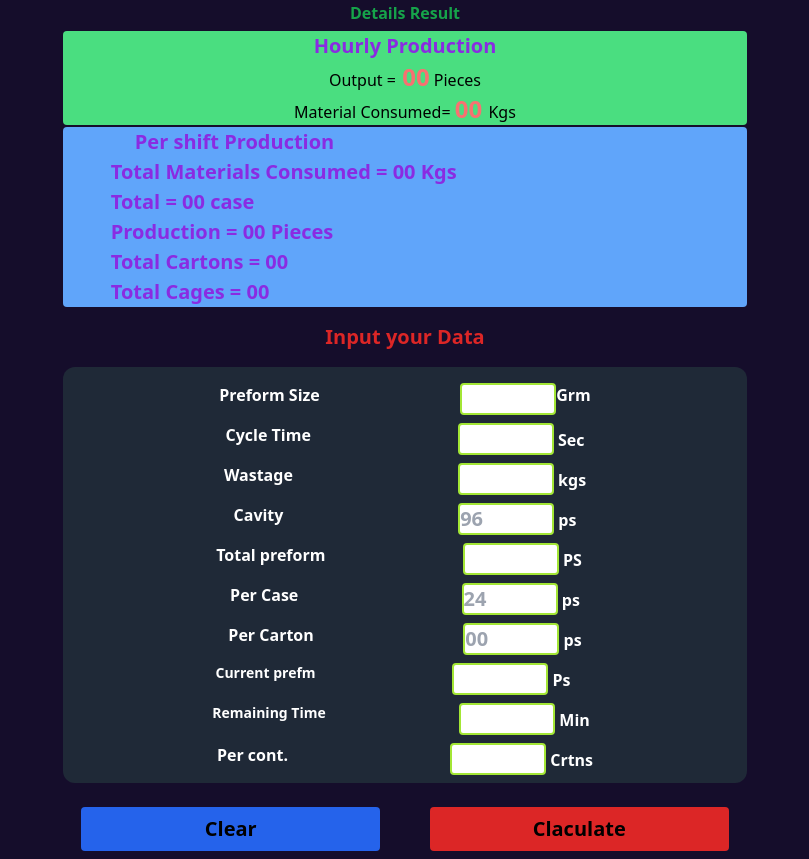
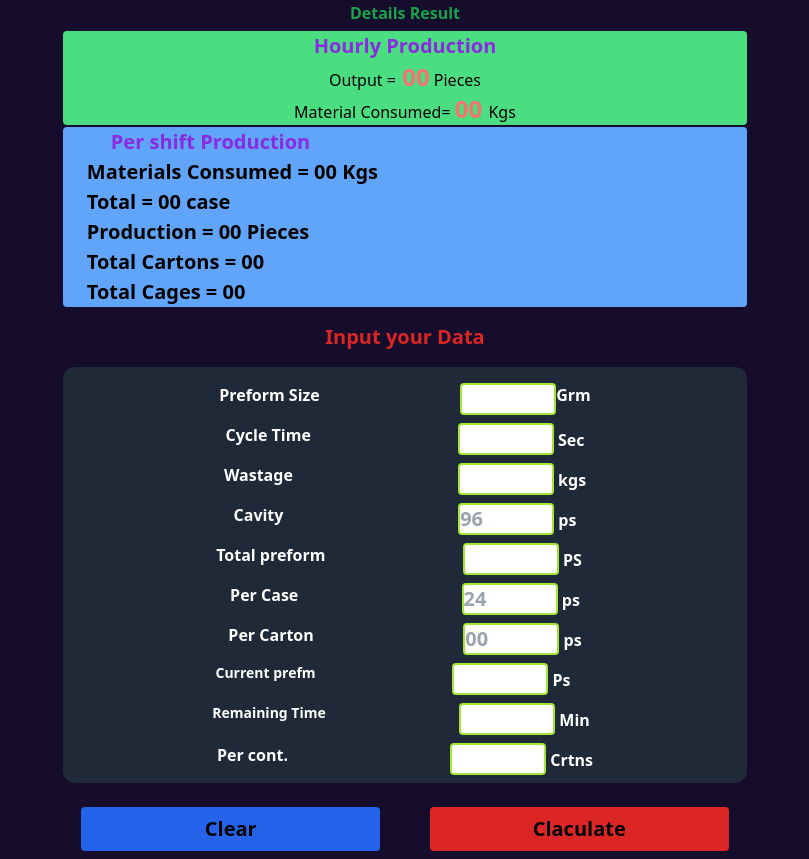
Before and after one commit to gmneamul1/Injection, a plain HTML site: page index.html in a window 1280 px wide. Shown: the part 31-890 px from the top of the page, without its empty margins (235-1044 px from the left). Drawn offline with nearby package versions, Linux system fonts and the light colour scheme.

Commit message:
text color

```diff
--- a/index.html
+++ b/index.html
@@ -18,10 +18,10 @@
       <h4>Material Consumed= <span  class="text-red-400 text-2xl font-bold " id="material-kg"> 00 </span> Kgs</h4>
     </div>
     <!-- total ptoduction  -->
-    <div class="bg-blue-400 rounded font-bold texth4 text-left pl-12 w-11/12 m-auto per-shift">
+    <div class="bg-blue-400 rounded text-black font-bold texth4 text-left pl-6 w-11/12 m-auto per-shift">
       <h1 class="per-shift pl-6 ">Per shift Production</h1>
       <h4 >
-        Total Materials Consumed = <span id="total-materials"> 00 </span> Kgs
+         Materials Consumed = <span id="total-materials"> 00 </span> Kgs
       </h4>
       <h4>Total = <span id="case"> 00 </span> case</h4>
       <h4>Production = <span id="8hoursProduct"> 00 </span> Pieces</h4>
```
